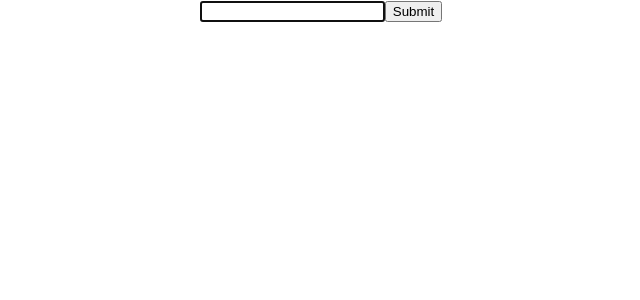
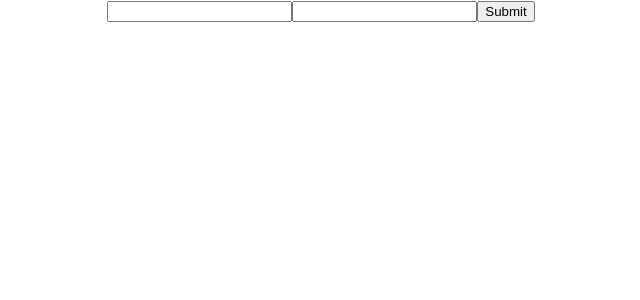
Before and after one commit to apparao1234/hello-world, a React (Create React App) app: page / in a window 1280 px wide. Shown: the top 300 px of the page, without its empty margins (319-959 px from the left). Built offline with nearby package versions, Linux system fonts and the light colour scheme.

Commit message:
call back Refs

```diff
--- a/src/components/RefsDemo.js
+++ b/src/components/RefsDemo.js
@@ -3,14 +3,22 @@
 class RefsDemo extends Component {
   constructor(props) {
     super(props);
+
     this.inputRef = React.createRef();
+    this.cbRef = null;
+    //the below code pass the DOM element as parameter
+    this.setCbRef = element => {
+      this.cbRef = element;
+    };
   }
   componentDidMount() {
     console.log("in componentDidMount");
-    this.inputRef.current.focus();
-    console.log(this.inputRef);
+    // this.inputRef.current.focus();
+    if (this.cbRef) {
+      this.cbRef.focus();
+    }
+    // console.log(this.inputRef);
   }
-
   clickHandler = () => {
     alert(this.inputRef.current.value);
   };
@@ -19,6 +27,7 @@
     return (
       <div>
         <input type='text' ref={this.inputRef} />
+        <input type='text' ref={this.cbRef} />
         <button onClick={this.clickHandler}>Submit</button>
       </div>
     );
```
